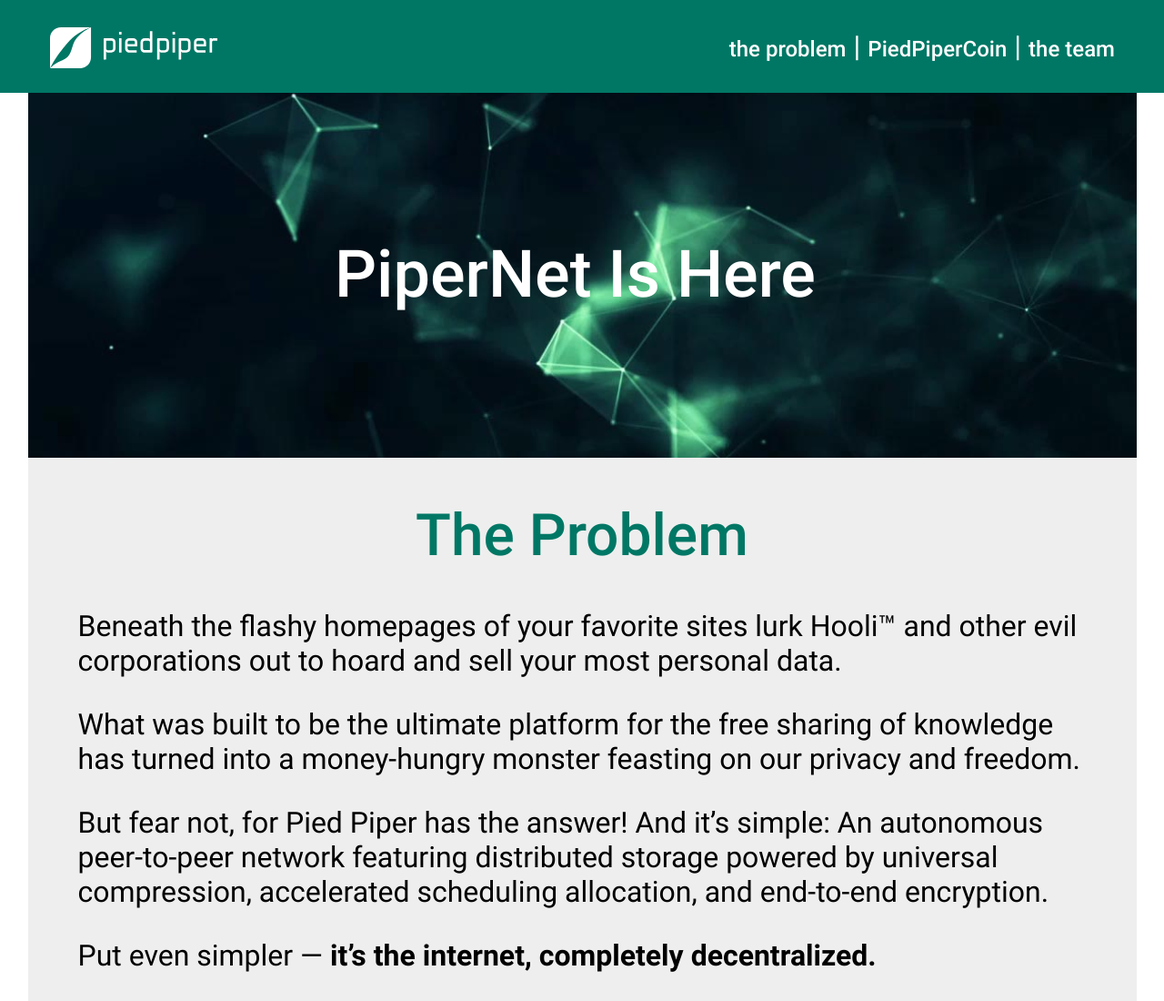
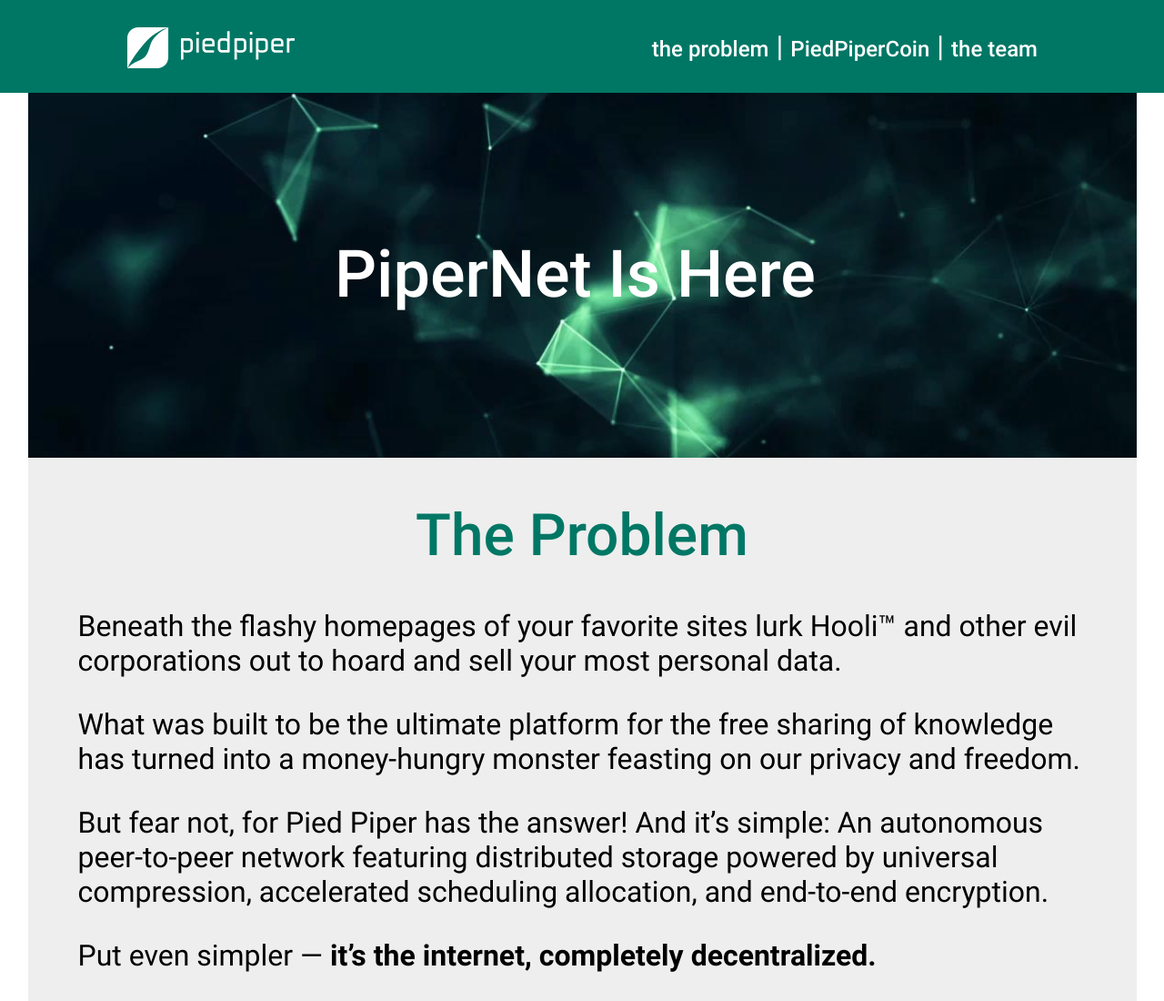
Before and after one commit to lkalaitanov/Lab6, a plain HTML site: page index.html in a window 1280 px wide. Shown: the top 1100 px of the page at 91% size. Drawn offline with Linux system fonts and the light colour scheme.

Commit message:
Update style.css
wrapper test

```diff
--- a/css/style.css
+++ b/css/style.css
@@ -75,8 +75,8 @@ body {
 	/* Header styles start */
 
 .wrapper {
-	/*max-width: 1110px;
-	margin: 0 auto;*/
+	max-width: 1110px;
+	margin: 0 auto;
 }
 
 .header {
```
